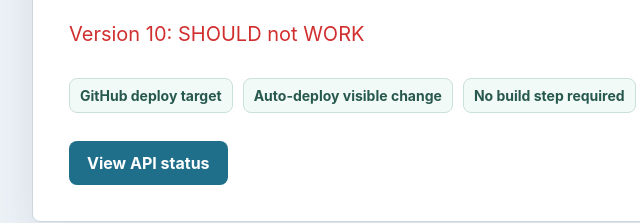
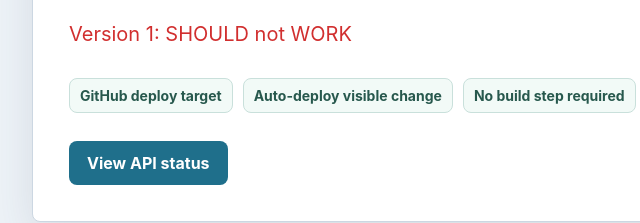
Before and after one commit to Lilia-Dikova/nodeJS_app, a website: page public/index.html in a window 1280 px wide. Shown: the part 352-575 px from the top of the page, 248-888 px from the left. Drawn offline with Linux system fonts and the light colour scheme.

Commit message:
Update index.html

```diff
--- a/public/index.html
+++ b/public/index.html
@@ -12,7 +12,7 @@
         <p class="eyebrow">Deployment QA</p>
         <h1>Node.js preview app</h1>
         <p class="message">
-          Version 10: SHOULD not WORK
+          Version 1: SHOULD not WORK
         </p>
         <div class="checks">
           <span>GitHub deploy target</span>
```
